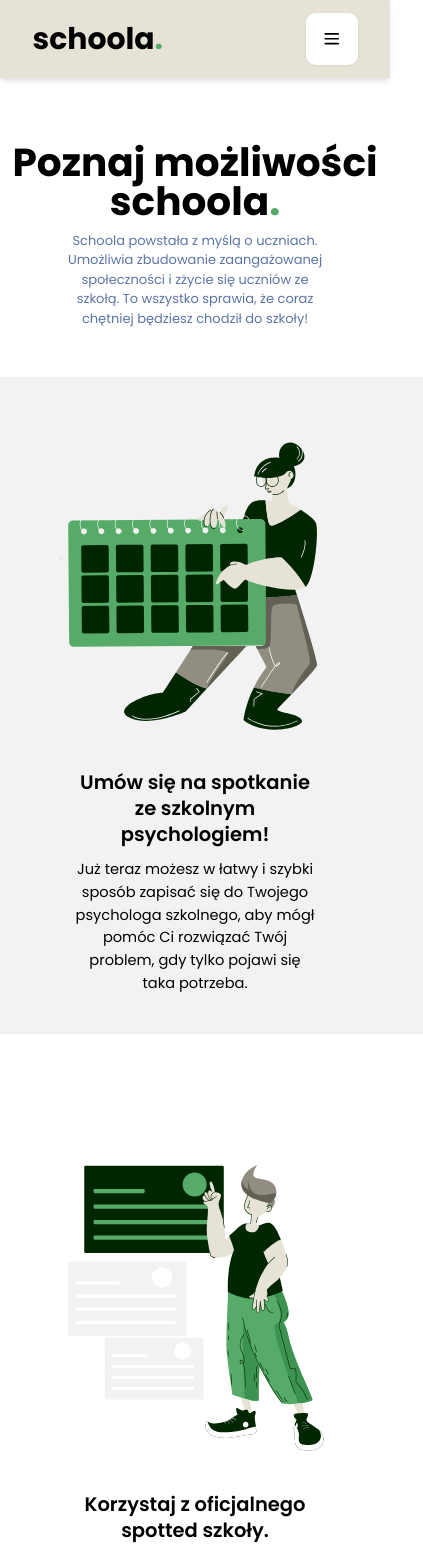
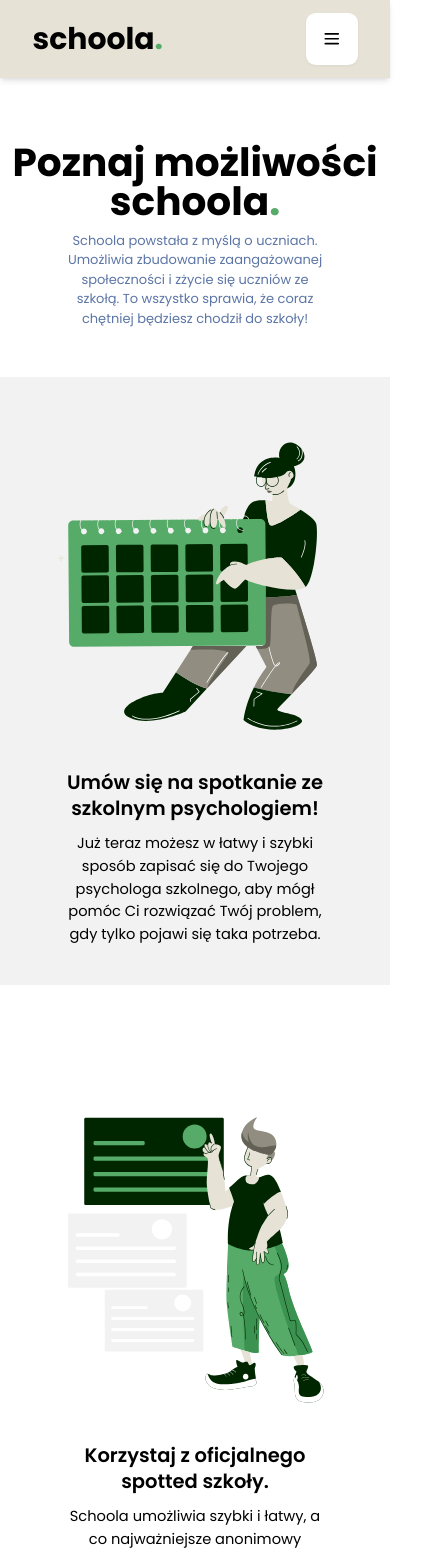
Before and after one commit to schoola-pl/schoola-landing, a Next.js app: page /app in a window 390 px wide. Shown: the top 1553 px of the page, 423 px wide, since content can reach past the window. Built offline with nearby package versions, Linux system fonts and the light colour scheme.

Commit message:
Fix issue with layout

```diff
--- a/pages/app.tsx
+++ b/pages/app.tsx
@@ -61,7 +61,7 @@ const app = () => {
       <div className="grid place-content-center mb-10">
         {features.map(({ icon, title, description, inProgress }, index) => (
           <div
-            className={`my-10 py-5 px-12 flex flex-col-reverse justify-center items-center md:py-8 md:px-16 md:my-8 lg:grid lg:grid-cols-2 lg:items-center lg:justify-items-center xl:py-16 2xl:py-20 ${
+            className={`my-10 py-5 flex flex-col-reverse justify-center items-center md:py-8 md:px-16 md:my-8 lg:grid lg:grid-cols-2 lg:items-center lg:justify-items-center xl:py-16 2xl:py-20 ${
               index % 2 === 0 ? 'bg-coolGray-light' : null
             }`}
           >
@@ -86,8 +86,8 @@ const app = () => {
                 </div>
               ) : null}
             </div>
-            <div className={`w-96 h-96 m-10 ${index % 2 === 0 ? 'lg:col-start-1 lg:row-start-1' : null}`}>
-              <Image width={500} height={500} src={icon} />
+            <div className={`w-96 h-96 my-10 md:m-10 ${index % 2 === 0 ? 'lg:col-start-1 lg:row-start-1' : null}`}>
+              <Image layout="responsive" src={icon} />
             </div>
           </div>
         ))}
```
